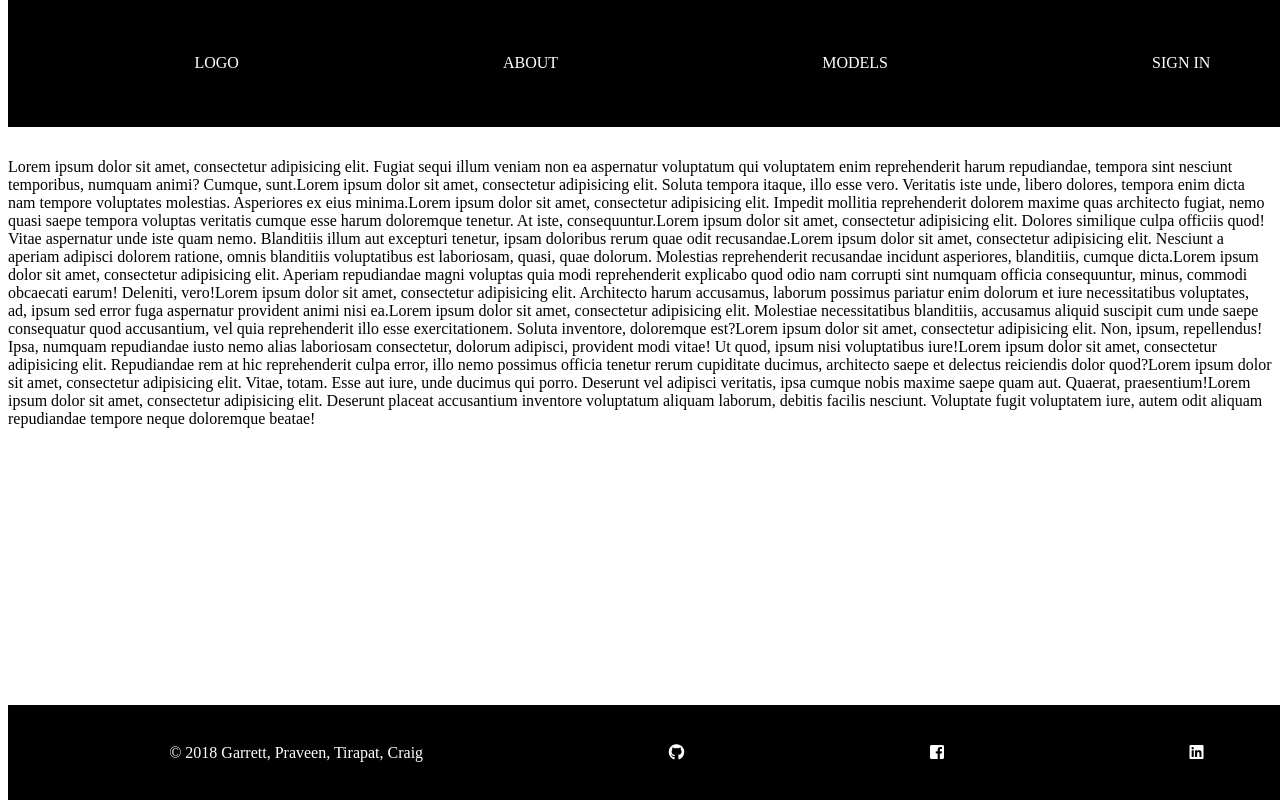
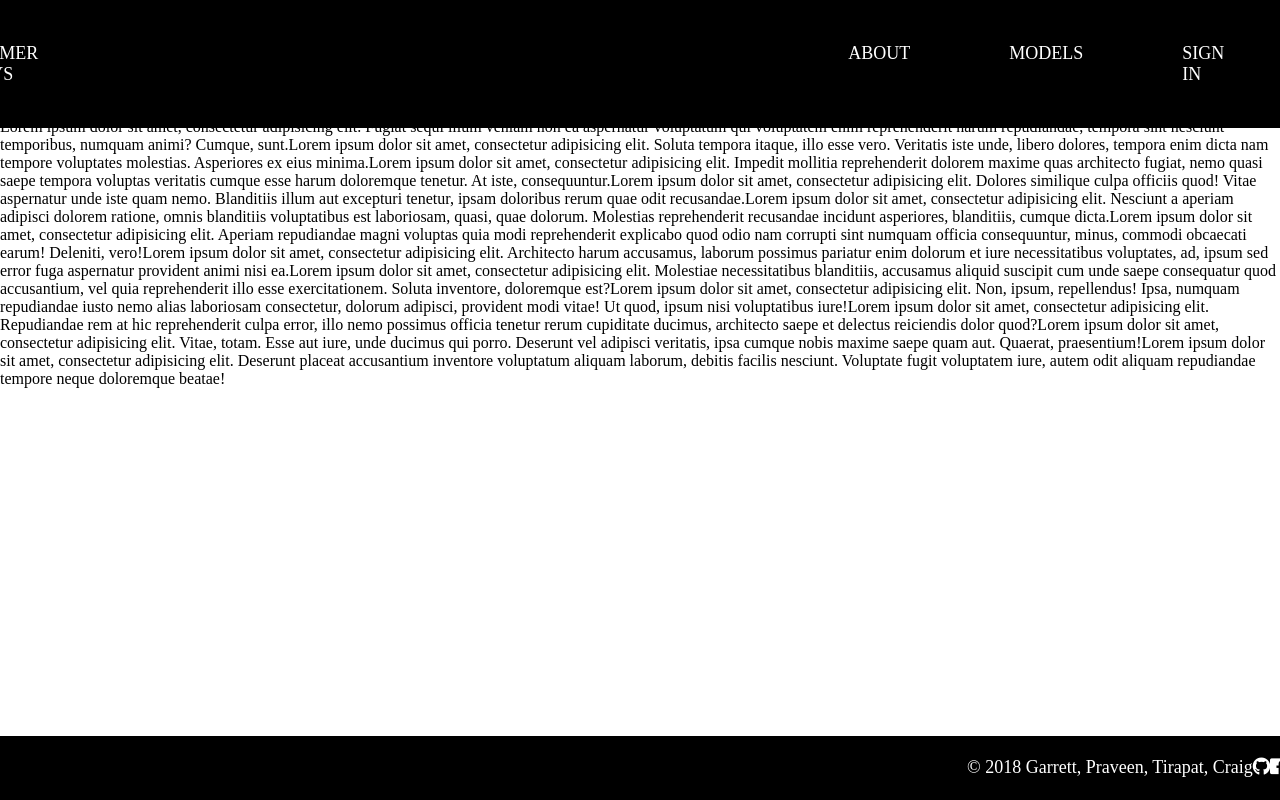
Before and after one commit to blahahaha13/project-2, a Django app: page / in a window 1280 px wide. Run offline with Django 3.2, Linux system fonts and the light colour scheme; some libraries are stand-ins or nearby versions.

Commit message:
landing page changes

```diff
--- a/motorcycle/static/styles/main.css
+++ b/motorcycle/static/styles/main.css
@@ -1,41 +1,54 @@
+body{
+  margin:0;
+}
+
 .header {
   display: flex;
-  justify-content: space-around;
+  justify-content: flex-end;
   background-color: black;
   flex-direction: row;
   list-style-type: none;
   color: white;
+  font-size: 18px;
   position: fixed;
   top: 0;
   width: 100vw;
   margin-top: 0;
-  padding: 3.4em;
+  padding: 2.4em;
 }
 
 .header li{
   text-decoration-color: red;
   list-style-type: none;
+  padding-right: 5.5em;
+}
+
+
+#logo{
+  padding-right: 45em;
 }
 
 .hero{
   min-height: 80vh;
-  padding-top: 8.4em;
+  padding-top: 6.4em;
 }
 
 .footer {
   display: flex;
-  justify-content: space-around;
+  justify-content: flex-end;
   background-color: black;
   flex-direction: row;
   list-style-type: none;
   color: white;
+  font-size: 18px;
   position: fixed;
   bottom: 0;
   width: 100vw;
   margin-bottom: 0;
-  padding: 2.4em;
+  padding: 1.2em;
+  /*opacity: 1;*/
 }
 
-/*#logo{
-  float: right;
-}*/
+#copyright{
+  : center;
+}
--- a/motorcycle/templates/landing.html
+++ b/motorcycle/templates/landing.html
@@ -10,7 +10,7 @@
   <div>
     <header>
     <ul class='header'>
-      <li id="logo">LOGO</li>
+      <li id="logo">BEEMER BOYS</li>
       <li>ABOUT</li>
       <li>MODELS</li>
       <li>SIGN IN</li>
@@ -24,7 +24,7 @@
 <div>
   <footer>
     <ul class='footer'>
-      <li>&copy; 2018 Garrett, Praveen, Tirapat, Craig</li>
+      <li id='copyright'>&copy; 2018 Garrett, Praveen, Tirapat, Craig</li>
       <li><i class="fab fa-github"></i></li>
       <li><i class="fab fa-facebook-square"></i></li>
       <li><i class="fab fa-linkedin"></i></li>
```
